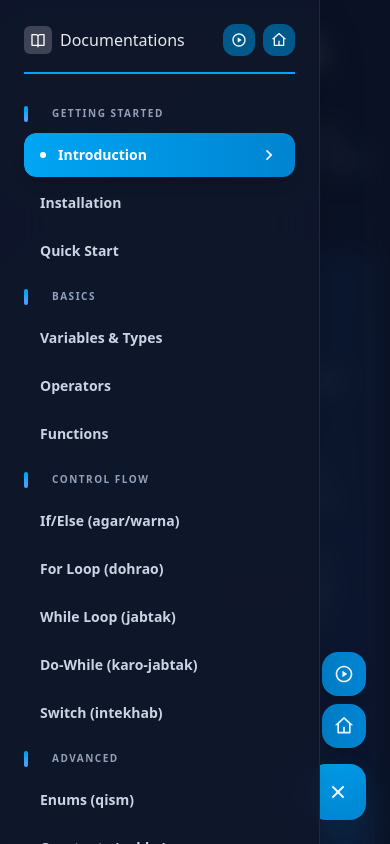
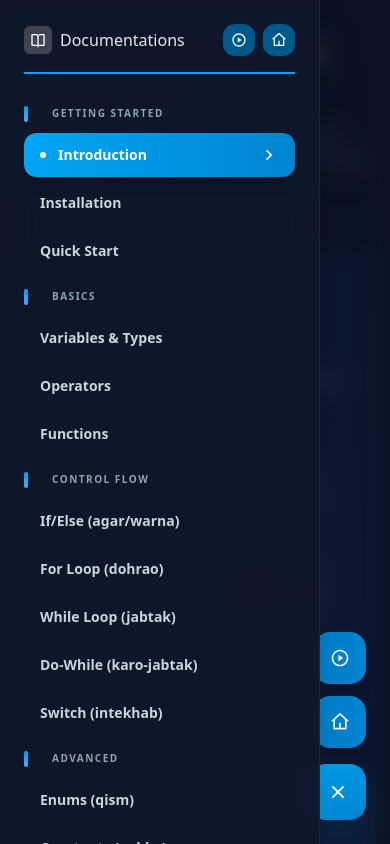
Before and after one commit to BazilSuhail/YaarScript-Client, a Next.js app: page /docs in a window 390 px wide. Both pictures are taken after a click on the button 338 px from the left and 792 px from the top of the page. Shown: the top 844 px of the page. Built offline with nearby package versions, Linux system fonts and the light colour scheme.

Commit message:
ui: Update showing of animated mobile navigation buttons when side-bar is opened in DocsSidebar component

```diff
--- a/components/docs/DocsSidebar.jsx
+++ b/components/docs/DocsSidebar.jsx
@@ -170,22 +170,40 @@ const DocsSidebar = ({ activeSection, setActiveSection }) => {
     return (
         <aside >
             {/* Mobile Navigation Buttons */}
-            <div className="lg:hidden fixed bottom-24 right-6 z-50 flex flex-col gap-2">
+            <AnimatePresence>
+                {isOpen && (
+                    <div className="lg:hidden fixed bottom-24 right-6 z-50 flex flex-col gap-3">
+                        <motion.div
+                            initial={{ scale: 0, opacity: 0 }}
+                            animate={{ scale: 1, opacity: 1 }}
+                            exit={{ scale: 0, opacity: 0 }}
+                            transition={{ duration: 0.2 }}
+                        >
                             <Link
                                 href="/editor"
-                    className="p-3 text-sky-50 bg-sky-600 hover:bg-sky-700 rounded-2xl shadow-lg transition-all"
+                                className="p-4 text-sky-50 bg-sky-600 hover:bg-sky-700 rounded-2xl shadow-lg transition-all flex items-center justify-center"
                                 title="Go to Playground"
                             >
                                 <RiPlayCircleLine className="w-5 h-5" />
                             </Link>
+                        </motion.div>
+                        <motion.div
+                            initial={{ scale: 0, opacity: 0 }}
+                            animate={{ scale: 1, opacity: 1 }}
+                            exit={{ scale: 0, opacity: 0 }}
+                            transition={{ duration: 0.2, delay: 0.1 }}
+                        >
                             <Link
                                 href="/"
-                    className="p-3 text-sky-50 bg-sky-600 hover:bg-sky-700 rounded-2xl shadow-lg transition-all"
+                                className="p-4 text-sky-50 bg-sky-600 hover:bg-sky-700 rounded-2xl shadow-lg transition-all flex items-center justify-center"
                                 title="Go Home"
                             >
                                 <RiHome4Line className="w-5 h-5" />
                             </Link>
+                        </motion.div>
                     </div>
+                )}
+            </AnimatePresence>
 
             {/* Mobile Toggle Button */}
             <motion.button
```
Lines whose indentation alone changed are shown as unchanged.
